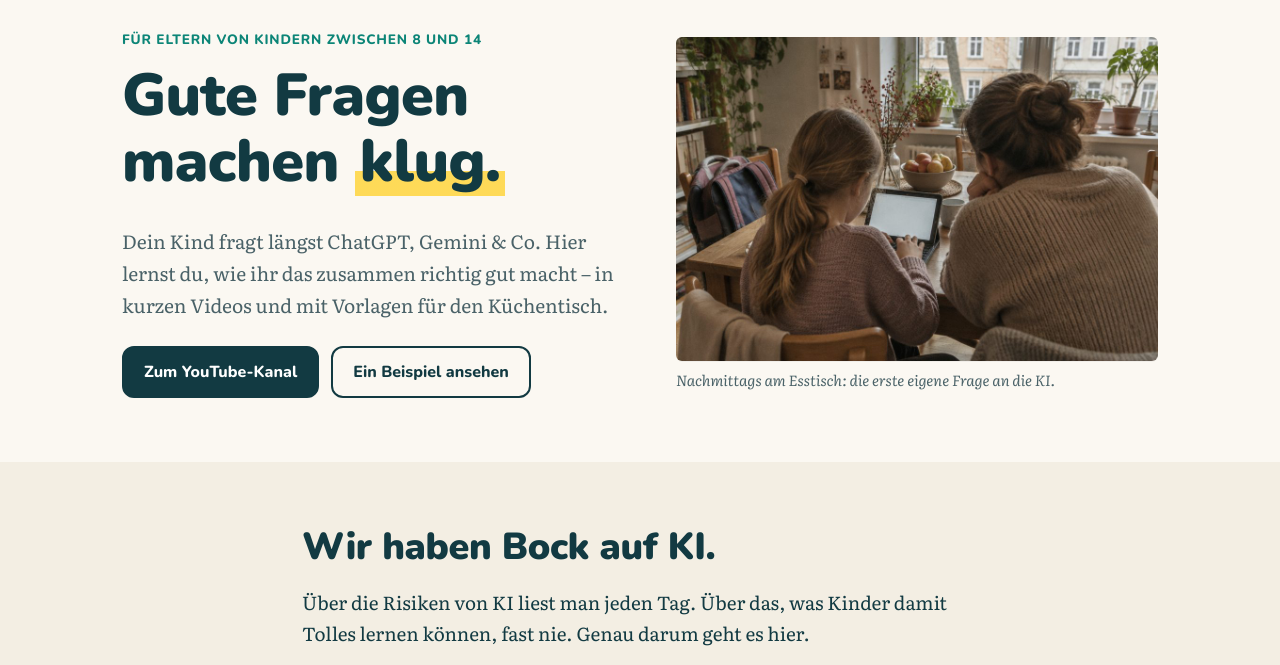
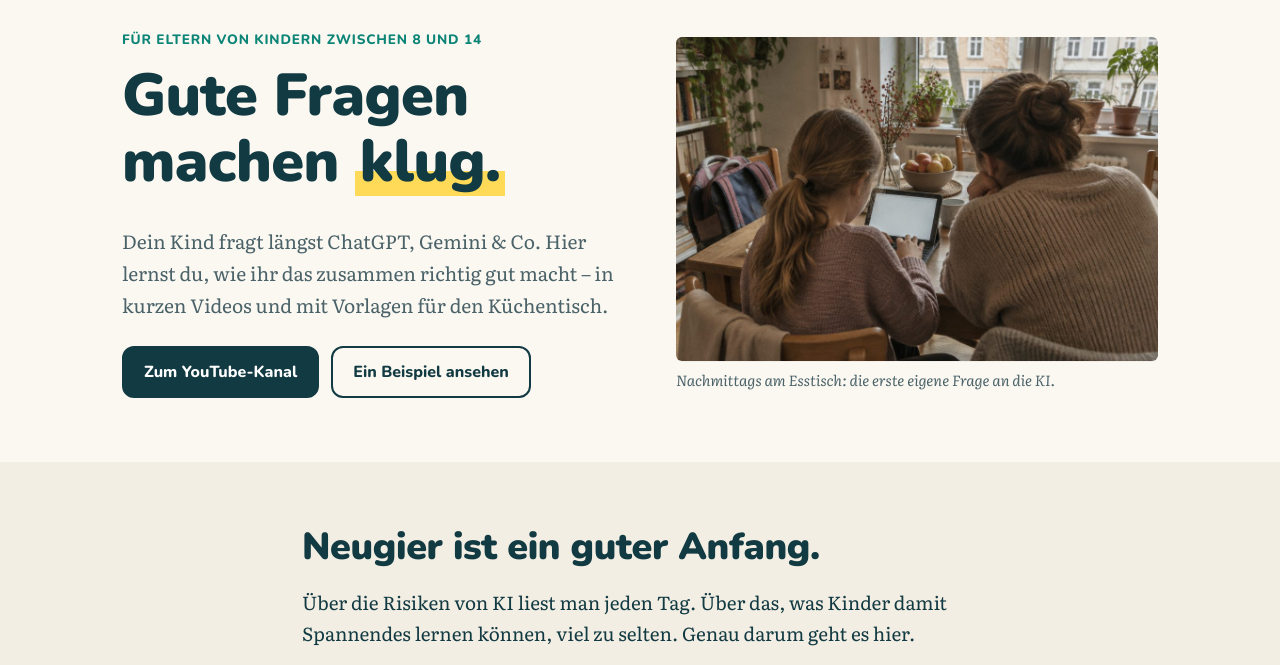
Before and after one commit to Xelron/kidsklug, a plain HTML site: page index.html in a window 1280 px wide. Shown: the part 86-751 px from the top of the page. Drawn offline with Linux system fonts and the light colour scheme.

Commit message:
Startseite: Abschnittsüberschrift weniger plakativ
Co-Authored-By: Claude Opus 5.5 <noreply@anthropic.com>
Claude-Session: https://claude.ai/code/session_01Bvfmt3MUy1Pyzrve9mUG2N

```diff
--- a/index.html
+++ b/index.html
@@ -53,8 +53,8 @@
 
 <section class="paper2">
   <div class="wrap narrow">
-    <h2>Wir haben Bock auf KI.</h2>
-    <p class="big">Über die Risiken von KI liest man jeden Tag. Über das, was Kinder damit Tolles lernen können, fast nie. Genau darum geht es hier.</p>
+    <h2>Neugier ist ein guter Anfang.</h2>
+    <p class="big">Über die Risiken von KI liest man jeden Tag. Über das, was Kinder damit Spannendes lernen können, viel zu selten. Genau darum geht es hier.</p>
     <p>Kinder, die gute Fragen stellen, bekommen bessere Antworten – von Menschen genauso wie von einer KI. Wer lernt, eine Aufgabe klar zu beschreiben, Antworten zu prüfen und nachzuhaken, lernt dabei etwas fürs Leben. Das kann man üben, am besten zusammen.</p>
     <p>Bei KIdsklug bekommst du dafür konkretes Handwerkszeug: Beispiele zum Nachmachen, Ideen für Schule und Freizeit und die wichtigsten Einstellungen, damit du entspannt bleiben kannst.</p>
   </div>
```
